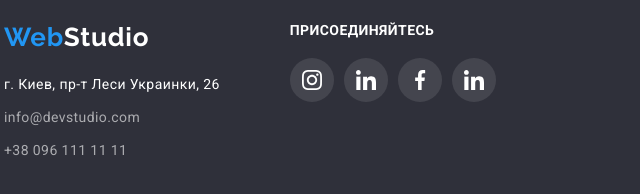
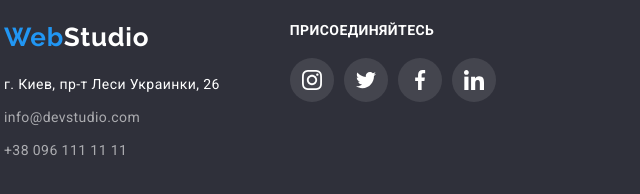
Before and after one commit to DNITmaster/goit-markup-hw-04, a plain HTML site: page index.html in a window 1280 px wide. Shown: the part 2739-2933 px from the top of the page, 51-691 px from the left. Drawn offline with nearby package versions, Linux system fonts and the light colour scheme.

Commit message:
180/04 update

```diff
--- a/index.html
+++ b/index.html
@@ -464,7 +464,7 @@
               <a href="" class="footer-social-link">
                 <svg class="footer-social-logo" width="20" height="20">
                   <use
-                    href="./images/icons/symbol-defs.svg#icon-linkedin-1"
+                    href="./images/icons/symbol-defs.svg#icon-twitter-1"
                   ></use>
                 </svg>
               </a>
```
